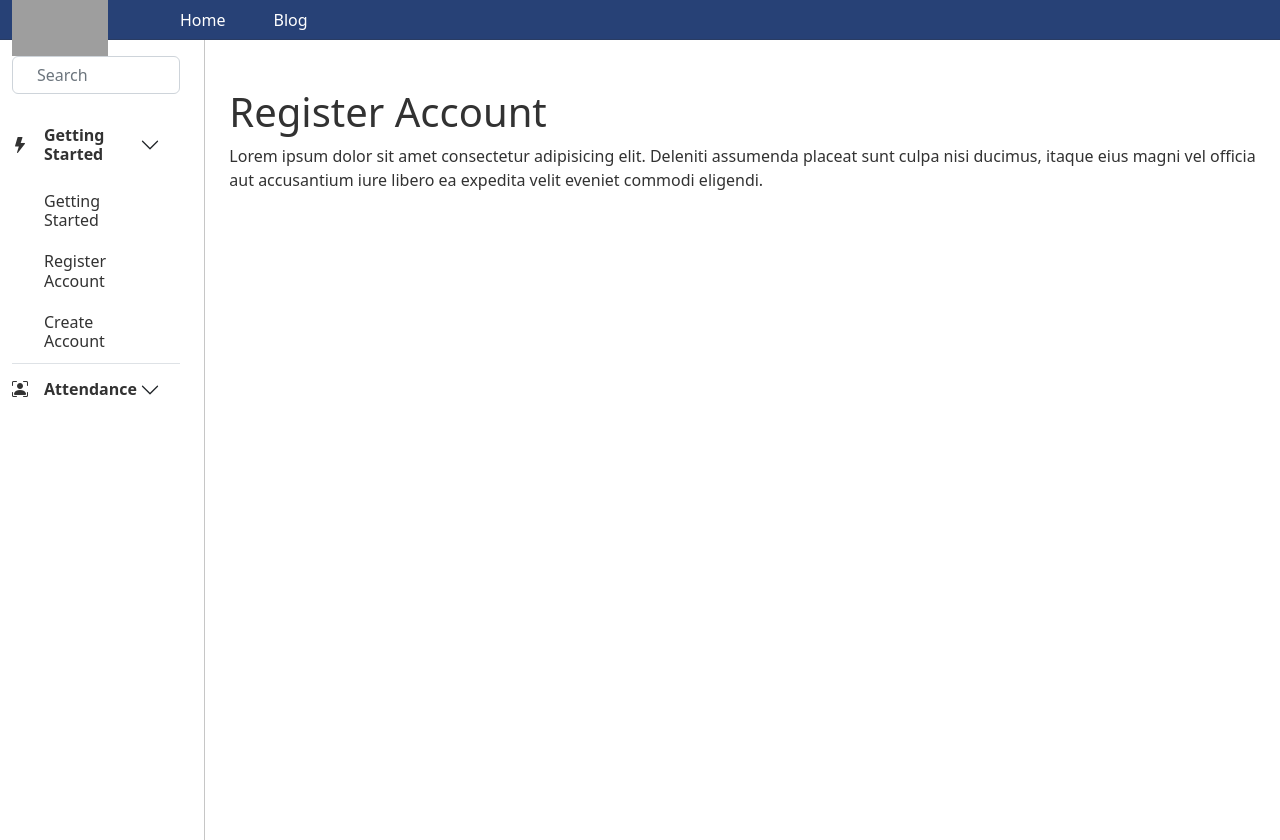
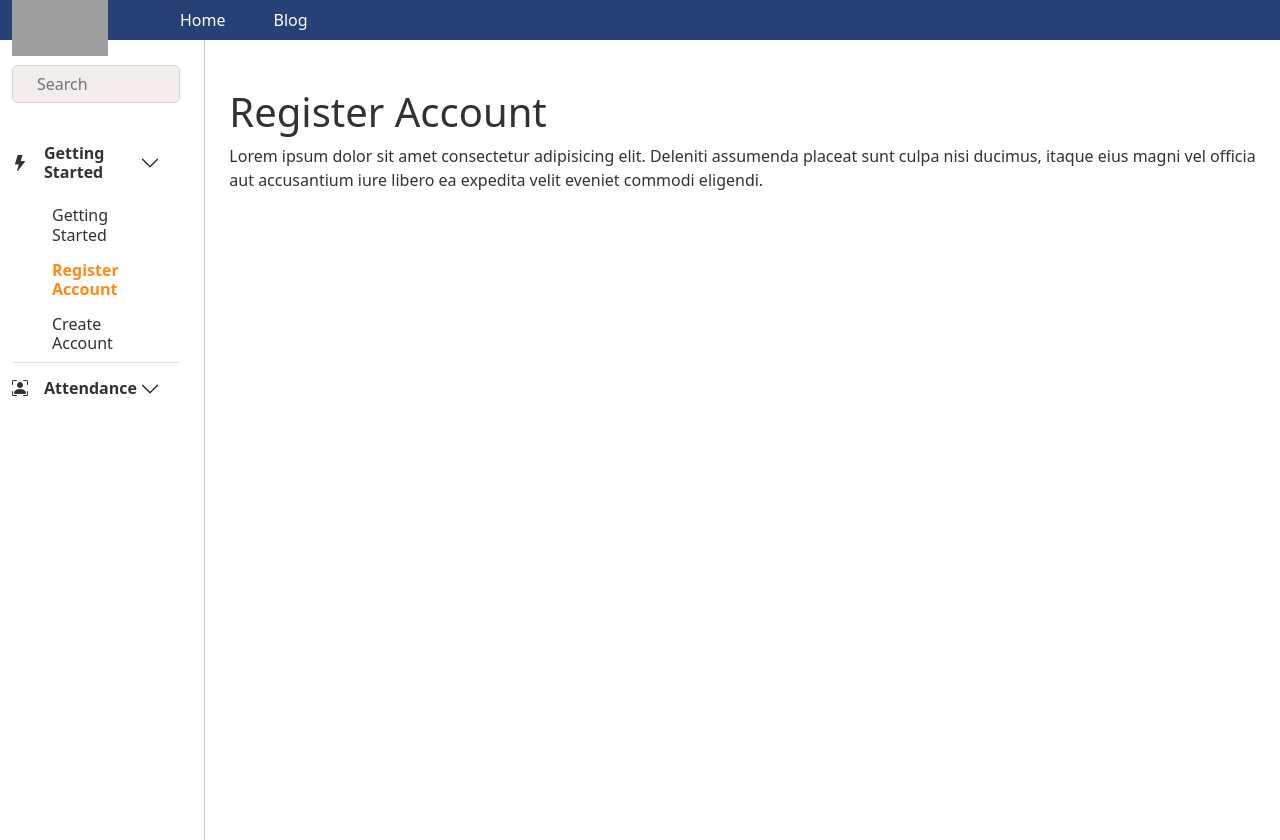
Before and after one commit to glennrmdhn/docs-greatday, a plain HTML site: page index.html in a window 1280 px wide. Both pictures are taken after a click on the button "Register Account". Drawn offline with nearby package versions, Linux system fonts and the light colour scheme; grey boxes are pictures that could not be loaded.

Commit message:
adding active side bar menu

```diff
--- a/assets/css/style.css
+++ b/assets/css/style.css
@@ -58,6 +58,7 @@ body{
 .side__menu__body{
     border-right: 1px solid var(--border-color) ;
     overflow: scroll;
+    height: 100vh;
 }
 
 /* width */
@@ -116,7 +117,7 @@ background: #555;
 
 .sub__accordion .accordion-button{
     font-weight: 400;
-    padding: 0.7rem 0rem !important;
+    padding: 0.5rem 0.5rem !important;
 }
 
 .sub__accordion .accordion-button::after{
@@ -127,6 +128,12 @@ background: #555;
     border: none !important;
 }
 
+.sub__accordion .active .accordion-button{
+    color: var(--orange) !important;
+    transition: 0.3s;
+    font-weight: 600;
+}
+
 .tab-pane{
     color: var(--black) !important;
 }
@@ -134,11 +141,15 @@ background: #555;
 .search__field{
     display: flex;
     align-items: center;
+    height: 7vh;
+    background-color: var(--white);
 }
 
 .search__field .search__input{
     padding-left: 1.5rem;
     transition: 0.3s;
+    background-color: rgb(245, 236, 236) !important;
+    color: var(--black) !important;
 }
 
 .search__input:focus{
```
Also changed, not shown: index.html (+2 -0 lines).
